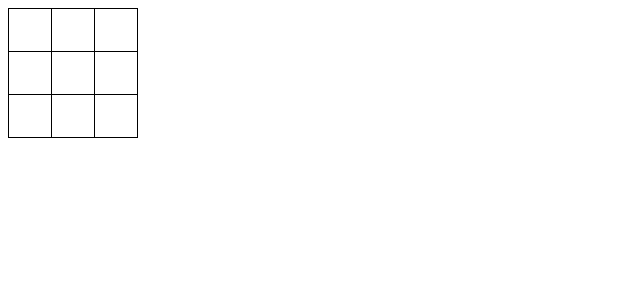
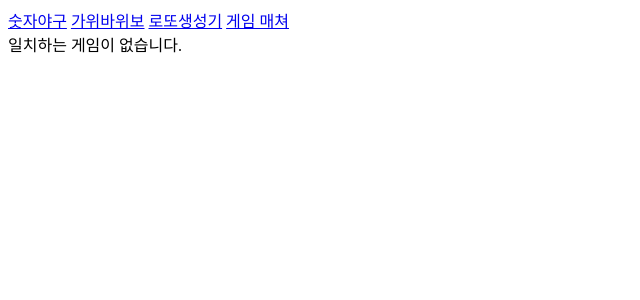
Before and after one commit to codingpalette/react-typescript, a React app: page / in a window 1280 px wide. Shown: the top 300 px of the page, without its empty margins (0-640 px from the left). Built offline with nearby package versions, Linux system fonts and the light colour scheme.

Commit message:
react router

```diff
--- a/client.tsx
+++ b/client.tsx
@@ -11,6 +11,6 @@ import RSP from "./components/RSP";
 import Lotto from "./components/Lotto";
 import TicTacToe from "./components/TicTacToe";
 
-const Hot = hot(TicTacToe); // HOC
+const Hot = hot(App); // HOC
 
 ReactDOM.render(<Hot /> , document.querySelector('#root'));
--- a/components/App.tsx
+++ b/components/App.tsx
@@ -1,9 +1,27 @@
 import * as React from 'react';
+import { BrowserRouter, Link, Route, Switch } from 'react-router-dom';
+import GameMatcher from "./GameMatcher";
 
 const App = () => {
     return(
         <>
-            <div>firset</div>
+            <BrowserRouter>
+                <div>
+                    <Link to="/game/number-baseball?limit=10&skip=5&page=3">숫자야구</Link>
+                    &nbsp;
+                    <Link to="/game/rock-scissors-paper">가위바위보</Link>
+                    &nbsp;
+                    <Link to="/game/lotto-generator">로또생성기</Link>
+                    &nbsp;
+                    <Link to="/game/index">게임 매쳐</Link>
+                </div>
+                <div>
+                    <Switch>
+                        <Route exact path="/" component={GameMatcher} />
+                        <Route path="/game/:name" render={() => <GameMatcher />} />
+                    </Switch>
+                </div>
+            </BrowserRouter>
         </>
     )
 }
--- /dev/null
+++ b/components/GameMatcher.tsx
@@ -0,0 +1,36 @@
+import * as React from 'react';
+import NumberBaseball from './NumberBaseball';
+import RSP from './RSP';
+import Lotto from './Lotto';
+import { useRouteMatch, useLocation, useHistory } from 'react-router';
+
+
+const GameMatcher = () => {
+    const match = useRouteMatch<{ name: string }>();
+    const location = useLocation();
+    const history = useHistory();
+    if (!match) {
+        return (
+            <div>
+                일치하는 게임이 없습니다.
+            </div>
+        );
+    }
+    let urlSearchParams = new URLSearchParams(location.search.slice(1));
+    console.log(urlSearchParams.get('page'));
+    if (match.params.name === 'number-baseball') {
+        return <NumberBaseball />
+    } else if (match.params.name === 'rock-scissors-paper') {
+        return <RSP />
+    } else if (match.params.name === 'lotto-generator') {
+        return <Lotto />
+    } else {
+        return (
+            <div>
+                일치하는 게임이 없습니다.
+            </div>
+        );
+    }
+}
+
+export default GameMatcher;
--- a/components/RSP.tsx
+++ b/components/RSP.tsx
@@ -36,10 +36,10 @@ const RSP = () => {
     const interval = useRef<number>();
 
     useEffect(() => { // componentDidMount, componentDidUpdate 역할(1대1 대응은 아님)
-        console.log('다시 실행');
+        // console.log('다시 실행');
         interval.current = window.setInterval(changeHand, 100);
         return () => { // componentWillUnmount 역할
-            console.log('종료');
+            // console.log('종료');
             clearInterval(interval.current);
         }
     }, [imgCoord]);
--- a/package.json
+++ b/package.json
@@ -13,9 +13,13 @@
     "@emotion/styled": "^10.0.27",
     "@types/react": "^16.9.46",
     "@types/react-dom": "^16.9.8",
+    "@types/react-router": "^5.1.8",
+    "@types/react-router-dom": "^5.1.5",
     "react": "^16.13.1",
     "react-dom": "^16.13.1",
     "react-hot-loader": "^4.12.21",
+    "react-router": "^5.2.0",
+    "react-router-dom": "^5.2.0",
     "typescript": "^3.9.7"
   },
   "devDependencies": {
```
Also changed, not shown: 1 other file (tests, documents, lock files or other folders).
